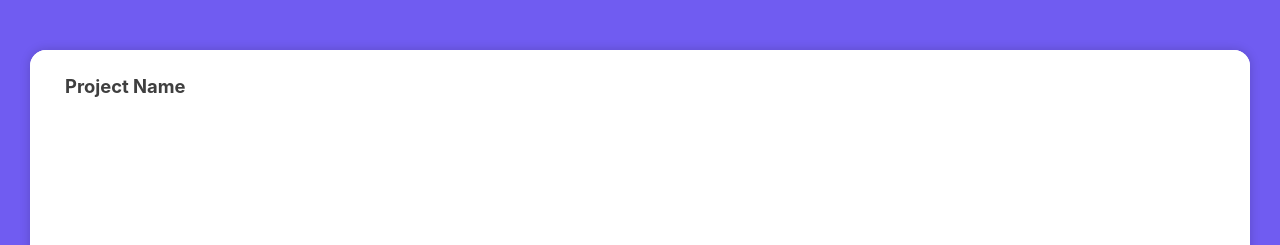
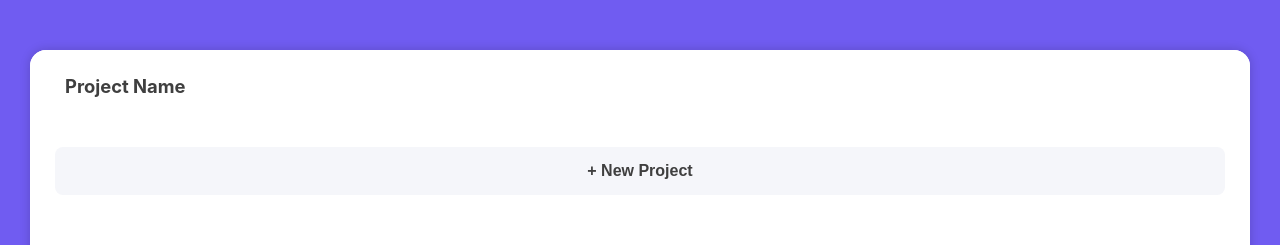
Before and after one commit to coltonehrman/project_showcase, a React (Create React App) app: page / in a window 1280 px wide. Shown: the top 245 px of the page. Built offline with nearby package versions, Linux system fonts and the light colour scheme.

Commit message:
add functionality to add new projects

```diff
--- a/src/components/NavBar.js
+++ b/src/components/NavBar.js
@@ -1,4 +1,4 @@
-import React from 'react'
+import React, { useState } from 'react'
 import {
   Route,
   NavLink,
@@ -97,7 +97,32 @@ const ProjectLinks = () => {
 }
 
 const NavBar = () => {
-  const projects = storage.getProjects()
+  const [projects, setProjects] = useState(
+    storage.getProjects().map(project => ({
+      text: project, editing: false
+    }))
+  )
+
+  const addNewProject = () => {
+    setProjects([...projects, { text: '', editing: true }])
+  }
+
+  const setProject = (i) => (e) => {
+    projects[i].text = e.target.value
+    setProjects([...projects])
+  }
+
+  const saveProject = (i) => () => {
+    projects[i].editing = false
+
+    if (projects[i].text.trim() === '') {
+      projects.splice(i, 1)
+      return setProjects([...projects])
+    }
+
+    setProjects([...projects])
+    storage.project(projects[i].text)
+  }
 
   return (
     <div className="navbar">
@@ -106,14 +131,30 @@ const NavBar = () => {
       <div className="navbar--links">
         <Route path="/" exact>
           {projects.map((project, i) => (
-            <NavLink
-              key={i}
-              to={`/${project}/`}
-              className="navlink"
-            >
-              {project}
-            </NavLink>
+            (project.editing) ?
+              <input
+                key={i}
+                value={project.text}
+                className="navlink navlink--edit"
+                onChange={setProject(i)}
+                onBlur={saveProject(i)}
+                autoFocus
+              /> :
+              <NavLink
+                key={i}
+                to={`/${project.text}/`}
+                className="navlink"
+              >
+                {project.text}
+              </NavLink>
           ))}
+
+          <button
+            className="navlink navlink--add"
+            onClick={addNewProject}
+          >
+            + New Project
+          </button>
         </Route>
 
         <Route path="/:project">
--- a/src/css/App.css
+++ b/src/css/App.css
@@ -31,3 +31,22 @@
   color: #3F3F3F;
   border-right: 2px solid #705CF1;
 }
+
+.navlink--edit {
+  box-sizing: border-box;
+  border: 0;
+  width: calc(100% - 70px);
+  font-size: 1rem;
+}
+
+.navlink--add {
+  color: #3F3F3F;
+  margin: 25px;
+  margin-top: 0;
+  padding: 15px;
+  background-color: #F5F6FA;
+  border: 0;
+  border-radius: 0.5rem;
+  font-size: 1rem;
+  width: calc(100% - 50px);
+}
```
